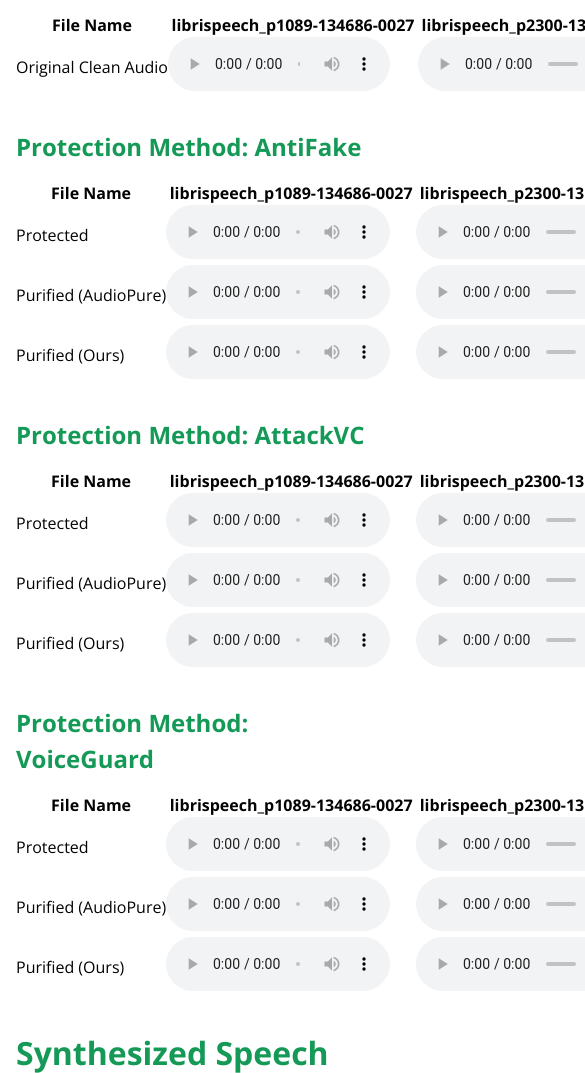
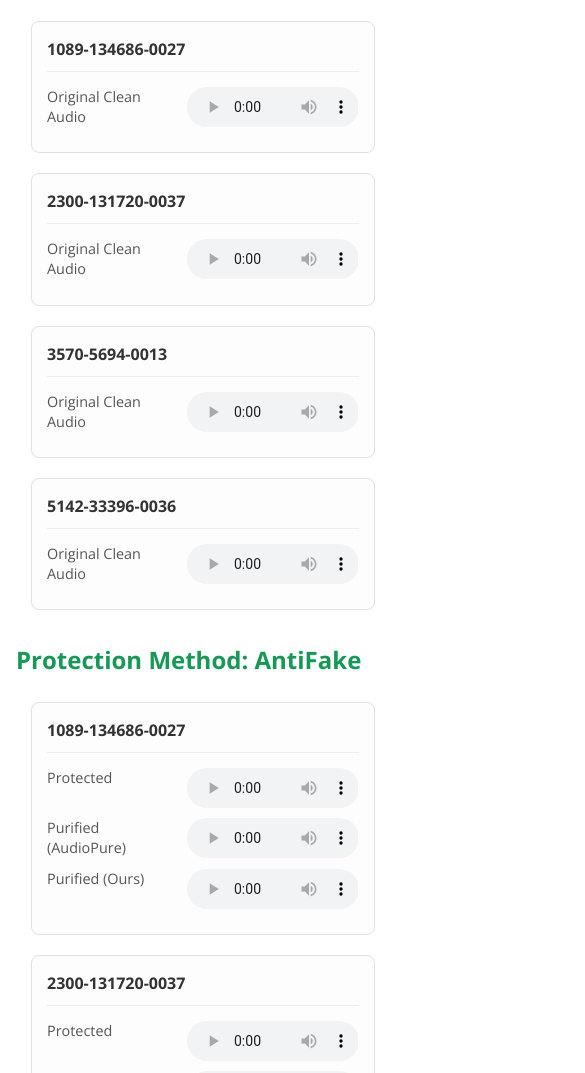
Before and after one commit to de-antifake/de-antifake.github.io, a plain HTML site: page samples.html in a window 390 px wide. Shown: the part 927-2000 px from the top of the page, 585 px wide, since content can reach past the window. Drawn offline with nearby package versions, Linux system fonts and the light colour scheme.

Commit message:
Update samples.html

```diff
--- a/samples.html
+++ b/samples.html
@@ -4,7 +4,7 @@
 
   <head>
     <meta charset="UTF-8" />
-    <title>Audio Samples</title>
+    <title>Audio Demos</title>
     <meta name="viewport" content="width=device-width, initial-scale=1" />
     <meta name="theme-color" content="#157878" />
     <link rel="stylesheet" href="css/normalize.css" />
@@ -14,11 +14,10 @@
     <link rel="icon" href="icon.png" type="image/png" />
     <script src="https://polyfill.io/v3/polyfill.min.js?features=es6"></script>
     <script id="MathJax-script" async src="https://cdn.jsdelivr.net/npm/mathjax@3/es5/tex-mml-chtml.js"></script>
-  </head>
-
+</head>
   <body>
     <section class="page-header">
-      <h1 class="project-name">🔊 Audio Samples</h1>
+      <h1 class="project-name">🔊 Audio Demos</h1>
       <h2 class="project-tagline">De-AntiFake: Rethinking the Protective Perturbations Against Voice Cloning Attacks</h2>
 
       <!-- first line -->
@@ -32,8 +31,8 @@
     </a>
     <a href="https://arxiv.org/abs/2507.02606" class="pill-tier1">📄 arXiv</a>
 
-    <a href="samples.html" class="pill-tier2 active">🔊 Audio Samples</a>
-    <a href="subjective.html" class="pill-tier2">🎧 Subjective Test</a>
+    <a href="samples.html" class="pill-tier2 active">🔊 Audio Demos</a>
+    <a href="subjective.html" class="pill-tier2">🎧 Subjective Samples</a>
   </nav>
 
   <div class="supplemental-links">
@@ -55,7 +54,7 @@
             <h2>Clean (No Protection)</h2>
             <table>
             <tr>
-            <th>File Name</th><th>librispeech_p1089-134686-0027</th><th>librispeech_p2300-131720-0037</th><th>librispeech_p3570-5694-0013</th><th>librispeech_p5142-33396-0036</th></tr>
+            <th>File (LibriSpeech)</th><th>1089-134686-0027</th><th>2300-131720-0037</th><th>3570-5694-0013</th><th>5142-33396-0036</th></tr>
             <tr>
             <td>Original Clean Audio</td><td><audio controls><source src="samples\seedvc\none\librispeech_p1089-134686-0027\clean-source-source-librispeech_p1089-134686-0027.wav" type="audio/wav"></audio></td>
             <td><audio controls><source src="samples\seedvc\none\librispeech_p2300-131720-0037\clean-source-source-librispeech_p2300-131720-0037.wav" type="audio/wav"></audio></td>
@@ -66,7 +65,7 @@
             <h2>Protection Method: AntiFake</h2>
             <table>
             <tr>
-            <th>File Name</th><th>librispeech_p1089-134686-0027</th><th>librispeech_p2300-131720-0037</th><th>librispeech_p3570-5694-0013</th><th>librispeech_p5142-33396-0036</th></tr>
+            <th>File (LibriSpeech)</th><th>1089-134686-0027</th><th>2300-131720-0037</th><th>3570-5694-0013</th><th>5142-33396-0036</th></tr>
             <tr>
             <td>Protected</td><td><audio controls><source src="samples\seedvc\antifake\librispeech_p1089-134686-0027\protect-source-source-librispeech_p1089-134686-0027.wav" type="audio/wav"></audio></td>
             <td><audio controls><source src="samples\seedvc\antifake\librispeech_p2300-131720-0037\protect-source-source-librispeech_p2300-131720-0037.wav" type="audio/wav"></audio></td>
@@ -89,7 +88,7 @@
             <h2>Protection Method: AttackVC</h2>
             <table>
             <tr>
-            <th>File Name</th><th>librispeech_p1089-134686-0027</th><th>librispeech_p2300-131720-0037</th><th>librispeech_p3570-5694-0013</th><th>librispeech_p5142-33396-0036</th></tr>
+            <th>File (LibriSpeech)</th><th>1089-134686-0027</th><th>2300-131720-0037</th><th>3570-5694-0013</th><th>5142-33396-0036</th></tr>
             <tr>
             <td>Protected</td><td><audio controls><source src="samples\coqui\attack\librispeech_p1089-134686-0027\protect-source-source-librispeech_p1089-134686-0027.wav" type="audio/wav"></audio></td>
             <td><audio controls><source src="samples\coqui\attack\librispeech_p2300-131720-0037\protect-source-source-librispeech_p2300-131720-0037.wav" type="audio/wav"></audio></td>
@@ -112,7 +111,7 @@
             <h2>Protection Method: VoiceGuard</h2>
             <table>
             <tr>
-            <th>File Name</th><th>librispeech_p1089-134686-0027</th><th>librispeech_p2300-131720-0037</th><th>librispeech_p3570-5694-0013</th><th>librispeech_p5142-33396-0036</th></tr>
+            <th>File (LibriSpeech)</th><th>1089-134686-0027</th><th>2300-131720-0037</th><th>3570-5694-0013</th><th>5142-33396-0036</th></tr>
             <tr>
             <td>Protected</td><td><audio controls><source src="samples\coqui\voiceguard\librispeech_p1089-134686-0027\protect-source-source-librispeech_p1089-134686-0027.wav" type="audio/wav"></audio></td>
             <td><audio controls><source src="samples\coqui\voiceguard\librispeech_p2300-131720-0037\protect-source-source-librispeech_p2300-131720-0037.wav" type="audio/wav"></audio></td>
@@ -137,7 +136,7 @@
             <h3>Protection Method: AntiFake | Voice Cloning Method: SeedVC</h3>
             <table>
                 <tr>
-                <th>File Name</th><th>librispeech_p1089-134686-0027</th><th>librispeech_p2300-131720-0037</th><th>librispeech_p3570-5694-0013</th><th>librispeech_p5142-33396-0036</th></tr>
+                <th>File (LibriSpeech)</th><th>1089-134686-0027</th><th>2300-131720-0037</th><th>3570-5694-0013</th><th>5142-33396-0036</th></tr>
                 <tr>
                 <td>Clean</td><td><audio controls><source src="samples\seedvc\none\librispeech_p1089-134686-0027\clean-seedvc-librispeech_p1089-134686-0027.wav" type="audio/wav"></audio></td>
                 <td><audio controls><source src="samples\seedvc\none\librispeech_p2300-131720-0037\clean-seedvc-librispeech_p2300-131720-0037.wav" type="audio/wav"></audio></td>
@@ -166,7 +165,7 @@
             <h3>Protection Method: AntiFake | Voice Cloning Method: Tortoise</h3>
             <table>
                 <tr>
-                <th>File Name</th><th>librispeech_p1089-134686-0027</th><th>librispeech_p2300-131720-0037</th><th>librispeech_p3570-5694-0013</th><th>librispeech_p5142-33396-0036</th></tr>
+                <th>File (LibriSpeech)</th><th>1089-134686-0027</th><th>2300-131720-0037</th><th>3570-5694-0013</th><th>5142-33396-0036</th></tr>
                 <tr>
                 <td>Clean</td><td><audio controls><source src="samples\tortoise\none\librispeech_p1089-134686-0027\clean-tortoise-librispeech_p1089-134686-0027.wav" type="audio/wav"></audio></td>
                 <td><audio controls><source src="samples\tortoise\none\librispeech_p2300-131720-0037\clean-tortoise-librispeech_p2300-131720-0037.wav" type="audio/wav"></audio></td>
@@ -195,7 +194,7 @@
             <h3>Protection Method: AntiFake | Voice Cloning Method: OpenVoice</h3>
             <table>
                 <tr>
-                <th>File Name</th><th>librispeech_p1089-134686-0027</th><th>librispeech_p2300-131720-0037</th><th>librispeech_p3570-5694-0013</th><th>librispeech_p5142-33396-0036</th></tr>
+                <th>File (LibriSpeech)</th><th>1089-134686-0027</th><th>2300-131720-0037</th><th>3570-5694-0013</th><th>5142-33396-0036</th></tr>
                 <tr>
                 <td>Clean</td><td><audio controls><source src="samples\openvoice\none\librispeech_p1089-134686-0027\clean-openvoice-librispeech_p1089-134686-0027.wav" type="audio/wav"></audio></td>
                 <td><audio controls><source src="samples\openvoice\none\librispeech_p2300-131720-0037\clean-openvoice-librispeech_p2300-131720-0037.wav" type="audio/wav"></audio></td>
@@ -224,7 +223,7 @@
             <h3>Protection Method: AntiFake | Voice Cloning Method: SV2TTS</h3>
             <table>
                 <tr>
-                <th>File Name</th><th>librispeech_p1089-134686-0027</th><th>librispeech_p2300-131720-0037</th><th>librispeech_p3570-5694-0013</th><th>librispeech_p5142-33396-0036</th></tr>
+                <th>File (LibriSpeech)</th><th>1089-134686-0027</th><th>2300-131720-0037</th><th>3570-5694-0013</th><th>5142-33396-0036</th></tr>
                 <tr>
                 <td>Clean</td><td><audio controls><source src="samples\rtvc\none\librispeech_p1089-134686-0027\clean-rtvc-librispeech_p1089-134686-0027.wav" type="audio/wav"></audio></td>
                 <td><audio controls><source src="samples\rtvc\none\librispeech_p2300-131720-0037\clean-rtvc-librispeech_p2300-131720-0037.wav" type="audio/wav"></audio></td>
@@ -253,7 +252,7 @@
             <h3>Protection Method: AntiFake | Voice Cloning Method: DiffVC</h3>
             <table>
                 <tr>
-                <th>File Name</th><th>librispeech_p1089-134686-0027</th><th>librispeech_p2300-131720-0037</th><th>librispeech_p3570-5694-0013</th><th>librispeech_p5142-33396-0036</th></tr>
+                <th>File (LibriSpeech)</th><th>1089-134686-0027</th><th>2300-131720-0037</th><th>3570-5694-0013</th><th>5142-33396-0036</th></tr>
                 <tr>
                 <td>Clean</td><td><audio controls><source src="samples\diffvc\none\librispeech_p1089-134686-0027\clean-diffvc-librispeech_p1089-134686-0027.wav" type="audio/wav"></audio></td>
                 <td><audio controls><source src="samples\diffvc\none\librispeech_p2300-131720-0037\clean-diffvc-librispeech_p2300-131720-0037.wav" type="audio/wav"></audio></td>
@@ -282,7 +281,7 @@
             <h3>Protection Method: AntiFake | Voice Cloning Method: YourTTS</h3>
             <table>
                 <tr>
-                <th>File Name</th><th>librispeech_p1089-134686-0027</th><th>librispeech_p2300-131720-0037</th><th>librispeech_p3570-5694-0013</th><th>librispeech_p5142-33396-0036</th></tr>
+                <th>File (LibriSpeech)</th><th>1089-134686-0027</th><th>2300-131720-0037</th><th>3570-5694-0013</th><th>5142-33396-0036</th></tr>
                 <tr>
                 <td>Clean</td><td><audio controls><source src="samples\coqui\none\librispeech_p1089-134686-0027\clean-coqui-librispeech_p1089-134686-0027.wav" type="audio/wav"></audio></td>
                 <td><audio controls><source src="samples\coqui\none\librispeech_p2300-131720-0037\clean-coqui-librispeech_p2300-131720-0037.wav" type="audio/wav"></audio></td>
@@ -312,7 +311,7 @@
             <h3>Protection Method: AttackVC | Voice Cloning Method: Tortoise</h3>
             <table>
                 <tr>
-                <th>File Name</th><th>librispeech_p1089-134686-0027</th><th>librispeech_p2300-131720-0037</th><th>librispeech_p3570-5694-0013</th><th>librispeech_p5142-33396-0036</th></tr>
+                <th>File (LibriSpeech)</th><th>1089-134686-0027</th><th>2300-131720-0037</th><th>3570-5694-0013</th><th>5142-33396-0036</th></tr>
                 <tr>
                 <td>Clean</td><td><audio controls><source src="samples\tortoise\none\librispeech_p1089-134686-0027\clean-tortoise-librispeech_p1089-134686-0027.wav" type="audio/wav"></audio></td>
                 <td><audio controls><source src="samples\tortoise\none\librispeech_p2300-131720-0037\clean-tortoise-librispeech_p2300-131720-0037.wav" type="audio/wav"></audio></td>
@@ -341,7 +340,7 @@
             <h3>Protection Method: AttackVC | Voice Cloning Method: OpenVoice</h3>
             <table>
                 <tr>
-                <th>File Name</th><th>librispeech_p1089-134686-0027</th><th>librispeech_p2300-131720-0037</th><th>librispeech_p3570-5694-0013</th><th>librispeech_p5142-33396-0036</th></tr>
+                <th>File (LibriSpeech)</th><th>1089-134686-0027</th><th>2300-131720-0037</th><th>3570-5694-0013</th><th>5142-33396-0036</th></tr>
                 <tr>
                 <td>Clean</td><td><audio controls><source src="samples\openvoice\none\librispeech_p1089-134686-0027\clean-openvoice-librispeech_p1089-134686-0027.wav" type="audio/wav"></audio></td>
                 <td><audio controls><source src="samples\openvoice\none\librispeech_p2300-131720-0037\clean-openvoice-librispeech_p2300-131720-0037.wav" type="audio/wav"></audio></td>
@@ -370,7 +369,7 @@
             <h3>Protection Method: AttackVC | Voice Cloning Method: SV2TTS</h3>
             <table>
                 <tr>
-                <th>File Name</th><th>librispeech_p1089-134686-0027</th><th>librispeech_p2300-131720-0037</th><th>librispeech_p3570-5694-0013</th><th>librispeech_p5142-33396-0036</th></tr>
+                <th>File (LibriSpeech)</th><th>1089-134686-0027</th><th>2300-131720-0037</th><th>3570-5694-0013</th><th>5142-33396-0036</th></tr>
                 <tr>
                 <td>Clean</td><td><audio controls><source src="samples\rtvc\none\librispeech_p1089-134686-0027\clean-rtvc-librispeech_p1089-134686-0027.wav" type="audio/wav"></audio></td>
                 <td><audio controls><source src="samples\rtvc\none\librispeech_p2300-131720-0037\clean-rtvc-librispeech_p2300-131720-0037.wav" type="audio/wav"></audio></td>
@@ -399,7 +398,7 @@
             <h3>Protection Method: AttackVC | Voice Cloning Method: DiffVC</h3>
             <table>
                 <tr>
-                <th>File Name</th><th>librispeech_p1089-134686-0027</th><th>librispeech_p2300-131720-0037</th><th>librispeech_p3570-5694-0013</th><th>librispeech_p5142-33396-0036</th></tr>
+                <th>File (LibriSpeech)</th><th>1089-134686-0027</th><th>2300-131720-0037</th><th>3570-5694-0013</th><th>5142-33396-0036</th></tr>
                 <tr>
                 <td>Clean</td><td><audio controls><source src="samples\diffvc\none\librispeech_p1089-134686-0027\clean-diffvc-librispeech_p1089-134686-0027.wav" type="audio/wav"></audio></td>
                 <td><audio controls><source src="samples\diffvc\none\librispeech_p2300-131720-0037\clean-diffvc-librispeech_p2300-131720-0037.wav" type="audio/wav"></audio></td>
@@ -428,7 +427,7 @@
             <h3>Protection Method: AttackVC | Voice Cloning Method: YourTTS</h3>
             <table>
                 <tr>
-                <th>File Name</th><th>librispeech_p1089-134686-0027</th><th>librispeech_p2300-131720-0037</th><th>librispeech_p3570-5694-0013</th><th>librispeech_p5142-33396-0036</th></tr>
+                <th>File (LibriSpeech)</th><th>1089-134686-0027</th><th>2300-131720-0037</th><th>3570-5694-0013</th><th>5142-33396-0036</th></tr>
                 <tr>
                 <td>Clean</td><td><audio controls><source src="samples\coqui\none\librispeech_p1089-134686-0027\clean-coqui-librispeech_p1089-134686-0027.wav" type="audio/wav"></audio></td>
                 <td><audio controls><source src="samples\coqui\none\librispeech_p2300-131720-0037\clean-coqui-librispeech_p2300-131720-0037.wav" type="audio/wav"></audio></td>
@@ -458,7 +457,7 @@
             <h3>Protection Method: VoiceGuard | Voice Cloning Method: Tortoise</h3>
             <table>
                 <tr>
-                <th>File Name</th><th>librispeech_p1089-134686-0027</th><th>librispeech_p2300-131720-0037</th><th>librispeech_p3570-5694-0013</th><th>librispeech_p5142-33396-0036</th></tr>
+                <th>File (LibriSpeech)</th><th>1089-134686-0027</th><th>2300-131720-0037</th><th>3570-5694-0013</th><th>5142-33396-0036</th></tr>
                 <tr>
                 <td>Clean</td><td><audio controls><source src="samples\tortoise\none\librispeech_p1089-134686-0027\clean-tortoise-librispeech_p1089-134686-0027.wav" type="audio/wav"></audio></td>
                 <td><audio controls><source src="samples\tortoise\none\librispeech_p2300-131720-0037\clean-tortoise-librispeech_p2300-131720-0037.wav" type="audio/wav"></audio></td>
@@ -487,7 +486,7 @@
             <h3>Protection Method: VoiceGuard | Voice Cloning Method: OpenVoice</h3>
             <table>
                 <tr>
-                <th>File Name</th><th>librispeech_p1089-134686-0027</th><th>librispeech_p2300-131720-0037</th><th>librispeech_p3570-5694-0013</th><th>librispeech_p5142-33396-0036</th></tr>
+                <th>File (LibriSpeech)</th><th>1089-134686-0027</th><th>2300-131720-0037</th><th>3570-5694-0013</th><th>5142-33396-0036</th></tr>
                 <tr>
                 <td>Clean</td><td><audio controls><source src="samples\openvoice\none\librispeech_p1089-134686-0027\clean-openvoice-librispeech_p1089-134686-0027.wav" type="audio/wav"></audio></td>
                 <td><audio controls><source src="samples\openvoice\none\librispeech_p2300-131720-0037\clean-openvoice-librispeech_p2300-131720-0037.wav" type="audio/wav"></audio></td>
@@ -516,7 +515,7 @@
             <h3>Protection Method: VoiceGuard | Voice Cloning Method: SV2TTS</h3>
             <table>
                 <tr>
-                <th>File Name</th><th>librispeech_p1089-134686-0027</th><th>librispeech_p2300-131720-0037</th><th>librispeech_p3570-5694-0013</th><th>librispeech_p5142-33396-0036</th></tr>
+                <th>File (LibriSpeech)</th><th>1089-134686-0027</th><th>2300-131720-0037</th><th>3570-5694-0013</th><th>5142-33396-0036</th></tr>
                 <tr>
                 <td>Clean</td><td><audio controls><source src="samples\rtvc\none\librispeech_p1089-134686-0027\clean-rtvc-librispeech_p1089-134686-0027.wav" type="audio/wav"></audio></td>
                 <td><audio controls><source src="samples\rtvc\none\librispeech_p2300-131720-0037\clean-rtvc-librispeech_p2300-131720-0037.wav" type="audio/wav"></audio></td>
@@ -545,7 +544,7 @@
             <h3>Protection Method: VoiceGuard | Voice Cloning Method: DiffVC</h3>
             <table>
                 <tr>
-                <th>File Name</th><th>librispeech_p1089-134686-0027</th><th>librispeech_p2300-131720-0037</th><th>librispeech_p3570-5694-0013</th><th>librispeech_p5142-33396-0036</th></tr>
+                <th>File (LibriSpeech)</th><th>1089-134686-0027</th><th>2300-131720-0037</th><th>3570-5694-0013</th><th>5142-33396-0036</th></tr>
                 <tr>
                 <td>Clean</td><td><audio controls><source src="samples\diffvc\none\librispeech_p1089-134686-0027\clean-diffvc-librispeech_p1089-134686-0027.wav" type="audio/wav"></audio></td>
                 <td><audio controls><source src="samples\diffvc\none\librispeech_p2300-131720-0037\clean-diffvc-librispeech_p2300-131720-0037.wav" type="audio/wav"></audio></td>
@@ -574,7 +573,7 @@
             <h3>Protection Method: VoiceGuard | Voice Cloning Method: YourTTS</h3>
             <table>
                 <tr>
-                <th>File Name</th><th>librispeech_p1089-134686-0027</th><th>librispeech_p2300-131720-0037</th><th>librispeech_p3570-5694-0013</th><th>librispeech_p5142-33396-0036</th></tr>
+                <th>File (LibriSpeech)</th><th>1089-134686-0027</th><th>2300-131720-0037</th><th>3570-5694-0013</th><th>5142-33396-0036</th></tr>
                 <tr>
                 <td>Clean</td><td><audio controls><source src="samples\coqui\none\librispeech_p1089-134686-0027\clean-coqui-librispeech_p1089-134686-0027.wav" type="audio/wav"></audio></td>
                 <td><audio controls><source src="samples\coqui\none\librispeech_p2300-131720-0037\clean-coqui-librispeech_p2300-131720-0037.wav" type="audio/wav"></audio></td>
@@ -602,7 +601,85 @@
             </table>
         </div>
     </section>
+<script>
+    function handleTableLayout() {
+        const isMobile = window.matchMedia("(max-width: 768px)").matches;
 
+        document.querySelectorAll("table").forEach(function(table) {
+            // Find the card container that might have been created by this script
+            let cardContainer = table.nextElementSibling;
+            if (!cardContainer || !cardContainer.classList.contains('card-grid-container')) {
+                cardContainer = null;
+            }
 
+            if (isMobile) {
+                // --- MOBILE VIEW ---
+                // If cards haven't been created for this table yet, create them.
+                if (!table.dataset.transformed) {
+                    console.log("Mobile view: Transforming table to cards...");
+
+                    table.classList.add("audio-table");
+
+                    const headers = Array.from(table.querySelectorAll("tr:first-of-type th")).map(th => th.textContent.trim());
+                    const rows = Array.from(table.querySelectorAll("tr")).slice(1);
+
+                    if (headers.length === 0 || rows.length === 0) return;
+
+                    const columns = [];
+                    for (let i = 1; i < headers.length; i++) {
+                        columns.push({ title: headers[i], items: [] });
+                    }
+
+                    rows.forEach(row => {
+                        const rowHeader = row.querySelector("td:first-child");
+                        if (!rowHeader) return;
+                        const rowHeaderText = rowHeader.textContent.trim();
+                        const cells = Array.from(row.querySelectorAll("td")).slice(1);
+
+                        cells.forEach((cell, index) => {
+                            const audioPlayer = cell.querySelector("audio");
+                            if (audioPlayer && columns[index]) {
+                                columns[index].items.push({
+                                    label: rowHeaderText,
+                                    playerHTML: audioPlayer.outerHTML
+                                });
+                            }
+                        });
+                    });
+
+                    const newCardContainer = document.createElement("div");
+                    newCardContainer.className = "card-grid-container";
+                    columns.forEach(column => {
+                        const card = document.createElement("div");
+                        card.className = "audio-card";
+                        let cardHTML = `<h3>${column.title}</h3>`;
+                        column.items.forEach(item => {
+                            cardHTML += `<div class="audio-item"><p>${item.label}</p>${item.playerHTML}</div>`;
+                        });
+                        card.innerHTML = cardHTML;
+                        newCardContainer.appendChild(card);
+                    });
+
+                    table.parentNode.insertBefore(newCardContainer, table.nextSibling);
+                    table.dataset.transformed = "true";
+                }
+
+                // Hide the original table and show the cards
+                table.style.display = "none";
+                if (cardContainer) cardContainer.style.display = "block";
+
+            } else {
+                // --- DESKTOP VIEW ---
+                // Show the original table and hide the cards
+                table.style.display = "table";
+                if (cardContainer) cardContainer.style.display = "none";
+            }
+        });
+    }
+
+    // Run the function on page load and also when the window is resized
+    window.addEventListener("DOMContentLoaded", handleTableLayout);
+    window.addEventListener("resize", handleTableLayout);
+</script>
   </body>
 </html>
```
